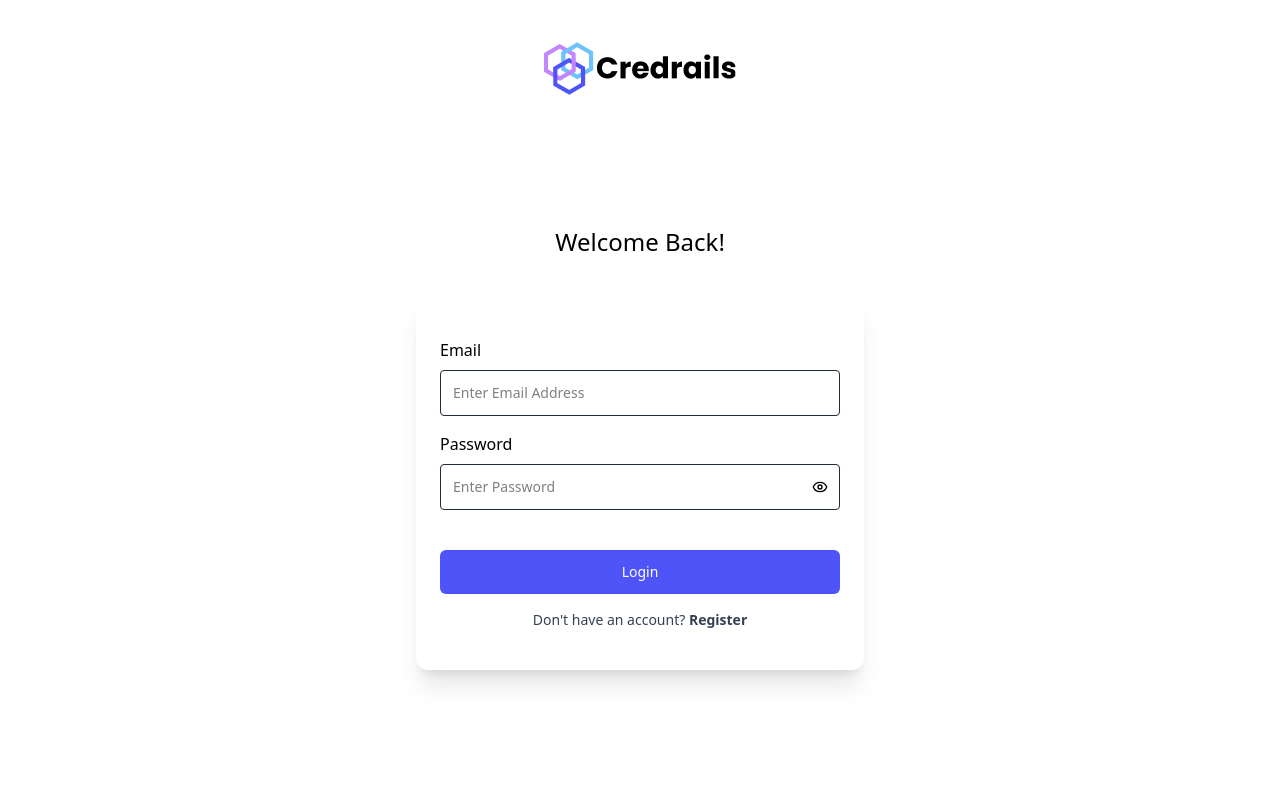
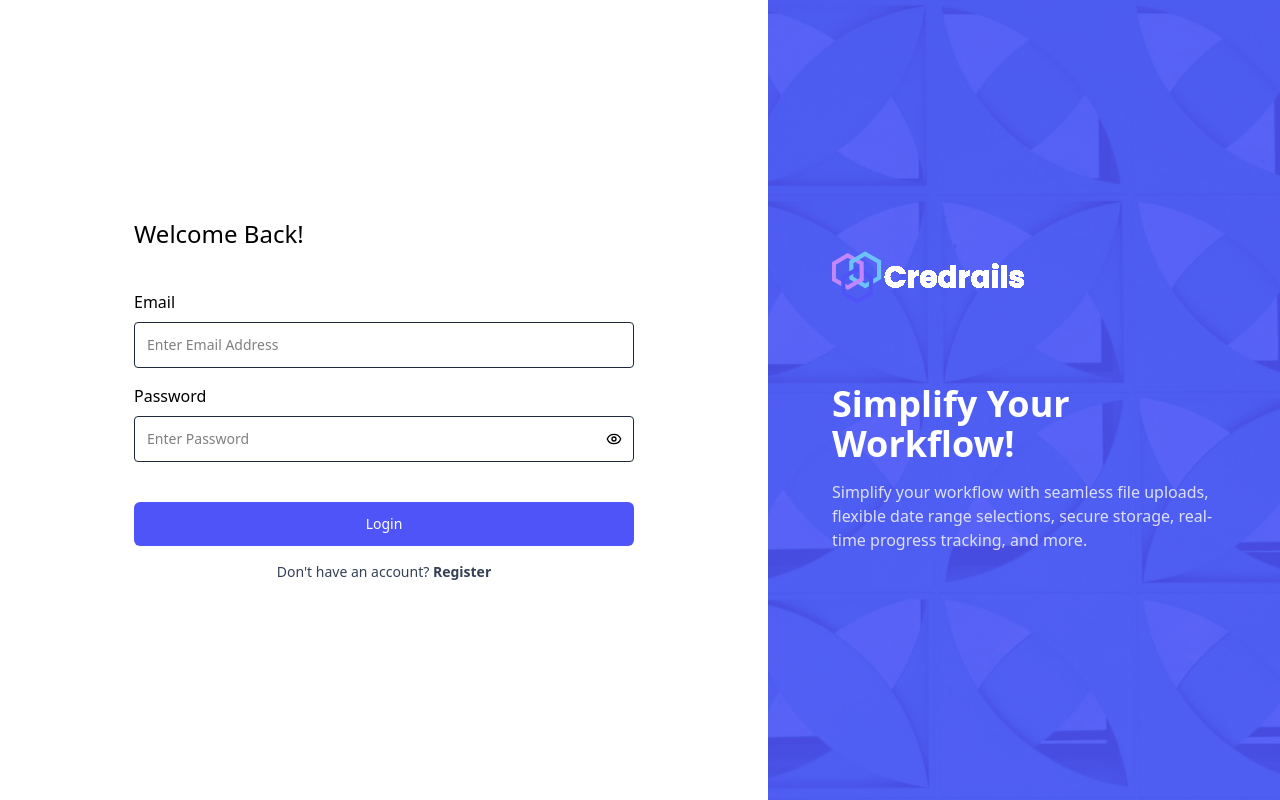
Before and after one commit to JanetEne/record-ingestion-app, a React (Vite) app: page /auth/login in a window 1280 px wide. Built offline with nearby package versions, Linux system fonts and the light colour scheme; what axios-mock-adapter would draw is missing.

Commit message:
add responsiveness and update auth layout

```diff
--- a/src/components/Container/index.tsx
+++ b/src/components/Container/index.tsx
@@ -10,7 +10,7 @@ const Container = ({ children, className }: ContainerType) => {
   return (
     <div
       className={cn(
-        'mx-auto xmd:max-w-6xl xl:max-w-[1440px] px-5 sm:px-12 lg:px-8',
+        'mx-auto lg:max-w-6xl xl:max-w-[1440px] px-5 sm:px-12 lg:px-8',
         className
       )}
     >
--- a/src/components/Layout/AuthLayout/index.tsx
+++ b/src/components/Layout/AuthLayout/index.tsx
@@ -1,18 +1,24 @@
 import { Outlet } from 'react-router';
-import CredrailsLogo from '@/assets/images/credrails-logo.png';
+import CredrailsLogoWhite from '@/assets/images/credrails-logo-white.png';
 
 const AuthLayout = () => {
   return (
-    <div className="h-screen flex flex-col">
-      <div className="w-full"></div>
-      <div className="flex items-center gap-1 justify-center mt-10">
-        <img src={CredrailsLogo} alt="credrails-logo" />
+    <div className="md:grid grid-cols-[60%_40%] h-screen">
+      <div className="bg-white flex justify-center 2xl:justify-end items-center 2xl:pr-52">
+        <div className="max-w-[500px] w-full mx-4 sm:mx-16 2xl:ml-52 py-10 md:py-0 h-screen md:h-fit relative">
+          <Outlet />
+        </div>
       </div>
-      <div className="flex-1">
-        <div className="flex h-full justify-center items-center">
-          <div className="w-full max-w-md mx-4 my-16">
-            <Outlet />
-          </div>
+      <div className="bg-[image:var(--auth-bg-url)] bg-cover bg-center relative hidden md:flex justify-center 2xl:justify-start items-center px-16 2xl:pl-40">
+        <div className="absolute inset-0 bg-[#4f54f8]/90"></div>
+        <div className="relative max-w-[400px] z-10">
+          <img src={CredrailsLogoWhite} alt="credrails-logo-white" />
+          <h1 className="text-xl lg:text-4xl font-semibold text-white mt-20">
+            Simplify Your Workflow!
+          </h1>
+          <p className="mt-4 text-white/80">
+            Simplify your workflow with seamless file uploads, flexible date range selections, secure storage, real-time progress tracking, and more.
+          </p>
         </div>
       </div>
     </div>
--- a/src/components/Navbar/index.tsx
+++ b/src/components/Navbar/index.tsx
@@ -22,7 +22,7 @@ const NavBar = () => {
           <NavLink to="/main/dashboard">
             <img src={CredrailsLogo} alt="credrails-logo" />
           </NavLink>
-          <div className="flex gap-4">
+          <div className="flex lg:gap-4">
             <NavLink to="/main/uploads">
               <Button variant={'ghost'}>Uploads</Button>
             </NavLink>
@@ -30,7 +30,7 @@ const NavBar = () => {
               <Button variant={'ghost'}>Details</Button>
             </NavLink>
             <Button
-              className="!px-6 !py-2"
+              className="lg:!px-6 lg:!py-2 !py-1"
               variant={'calendar'}
               onClick={handleLogout}
             >
--- a/src/index.css
+++ b/src/index.css
@@ -1 +1,5 @@
 @import 'tailwindcss';
+
+:root {
+    --auth-bg-url: url('@/assets/images/credrails-bg.jpg');
+}
--- a/src/lib/schemas/auth.ts
+++ b/src/lib/schemas/auth.ts
@@ -21,7 +21,7 @@ export const registerSchema = z
     mobileNumber: z
       .string()
       .min(10, 'Mobile number must be at least 10 digits'),
-    password: z.string().min(6, 'Password must be at least 6 characters'),
+    password: z.string().min(6, 'Password must be at least 8 characters'),
     confirmPassword: z
       .string()
       .min(8, 'Confirm password must be at least 8 characters'),
--- a/src/pages/auth/login/index.tsx
+++ b/src/pages/auth/login/index.tsx
@@ -1,5 +1,4 @@
 import { Button } from '@/components/Button';
-import { Card } from '@/components/Card';
 import { Input } from '@/components/Input';
 import AuthContext from '@/lib/context/authContext';
 import { Login as LoginInterface } from '@/lib/interface/auth';
@@ -48,8 +47,7 @@ const Login = () => {
 
   return (
     <>
-      <h5 className="text-center font-medium text-2xl mb-10">Welcome Back!</h5>
-      <Card>
+      <h5 className="font-medium text-2xl mb-10">Welcome Back!</h5>
         <FormProvider {...formMethods}>
           <form onSubmit={handleSubmit(onSubmit)} className="space-y-4">
             <div className="flex flex-col gap-2 relative">
@@ -105,7 +103,6 @@ const Login = () => {
             Register
           </Link>
         </p>
-      </Card>
     </>
   );
 };
--- a/src/pages/auth/register/index.tsx
+++ b/src/pages/auth/register/index.tsx
@@ -1,12 +1,11 @@
-import axios from 'axios';
 import { Button } from '@/components/Button';
-import { Card } from '@/components/Card';
 import { Input } from '@/components/Input';
 import { Register as RegisterInterface } from '@/lib/interface/auth';
 import { registerSchema } from '@/lib/schemas/auth';
 import { cn } from '@/utils/cn';
 import { zodResolver } from '@hookform/resolvers/zod';
-import { EyeIcon, Loader2 } from 'lucide-react';
+import axios from 'axios';
+import { Loader2 } from 'lucide-react';
 import { FormProvider, useForm } from 'react-hook-form';
 import { Link, useNavigate } from 'react-router';
 import { toast } from 'sonner';
@@ -49,10 +48,12 @@ const Register = () => {
 
   return (
     <>
-      <h5 className="text-center font-medium text-2xl mb-10">Sign Up</h5>
-      <Card>
+      <h5 className="font-medium text-2xl mb-10">Sign Up</h5>
+      <div>
         <FormProvider {...formMethods}>
           <form onSubmit={handleSubmit(onSubmit)} className="space-y-4">
+            <div className="grid lg:grid-cols-2 gap-4">
+
               <div className="flex flex-col gap-2 relative">
                 <p>First Name</p>
                 <Input
@@ -80,6 +81,7 @@ const Register = () => {
                   </p>
                 )}
               </div>
+            </div>
 
             <div className="flex flex-col gap-2 relative">
               <p>Email</p>
@@ -98,7 +100,7 @@ const Register = () => {
             <div className="flex flex-col gap-2 relative">
               <p>Mobile Number</p>
               <Input
-                placeholder="Enter Phone Number"
+                placeholder="Enter Mobile Number"
                 type="tel"
                 {...register('mobileNumber')}
               />
@@ -115,7 +117,6 @@ const Register = () => {
                 placeholder="Enter Password"
                 type="password"
                 {...register('password')}
-                trailing={<EyeIcon className="w-4 h-4" />}
               />
               {errors && (
                 <p className="text-[12px] absolute -bottom-[1.2rem] text-red-500">
@@ -130,7 +131,6 @@ const Register = () => {
                 placeholder="Enter Confirm Password"
                 type="password"
                 {...register('confirmPassword')}
-                trailing={<EyeIcon className="w-4 h-4" />}
               />
               {errors && (
                 <p className="text-[12px] absolute -bottom-[1.2rem] text-red-500">
@@ -158,7 +158,7 @@ const Register = () => {
             Login
           </Link>
         </p>
-      </Card>
+      </div>
     </>
   );
 };
--- a/src/pages/main/dashboard/index.tsx
+++ b/src/pages/main/dashboard/index.tsx
@@ -8,10 +8,10 @@ const Dashboard = () => {
 
   return (
     <div className="flex justify-center items-center flex-col h-full">
-      <h5 className="text-5xl font-semibold mb-6">
+      <h5 className="text-3xl lg:text-5xl font-semibold mb-6">
         Welcome {user?.firstName} {user?.lastName},
       </h5>
-      <p className="text-[#344054] text-xl font-normal">
+      <p className="text-[#344054] text-lg text-center lg:text-xl font-normal">
         Upload CSV or XLSX files, process them, and view the details of the
         records
       </p>
--- a/src/pages/main/details/index.tsx
+++ b/src/pages/main/details/index.tsx
@@ -37,7 +37,7 @@ const Details = () => {
 
   return (
     <div className="w-full">
-      <p className="text-2xl font-medium mb-6">Records</p>
+      <p className="text-xl lg:text-2xl font-medium mb-6">Records</p>
       <div className="rounded-md font-normal border border-gray-200 overflow-hidden mt-8">
         <div className="overflow-x-auto ">
           <div className="inline-block min-w-full ">
--- a/src/pages/main/upload-files/index.tsx
+++ b/src/pages/main/upload-files/index.tsx
@@ -110,12 +110,12 @@ const UploadFile = () => {
 
   return (
     <>
-      <p className="text-2xl font-medium mb-6">Upload File</p>
+      <p className="text-xl lg:text-2xl font-medium mb-6">Upload File</p>
       <div className="flex justify-center items-center flex-col">
         <Card className="max-w-2xl w-full">
           <FormProvider {...formMethods}>
             <form onSubmit={handleSubmit(onSubmit)} className='space-y-4'>
-              <div className="grid grid-cols-2 gap-4">
+              <div className="grid lg:grid-cols-2 gap-4">
                 <div className="flex flex-col gap-1 relative">
                   <p>Start Date</p>
                   <Controller
```
Also changed, not shown: src/assets/images/credrails-bg.jpg (added), src/assets/images/credrails-logo-white.png (added). Lines whose indentation alone changed are shown as unchanged.
